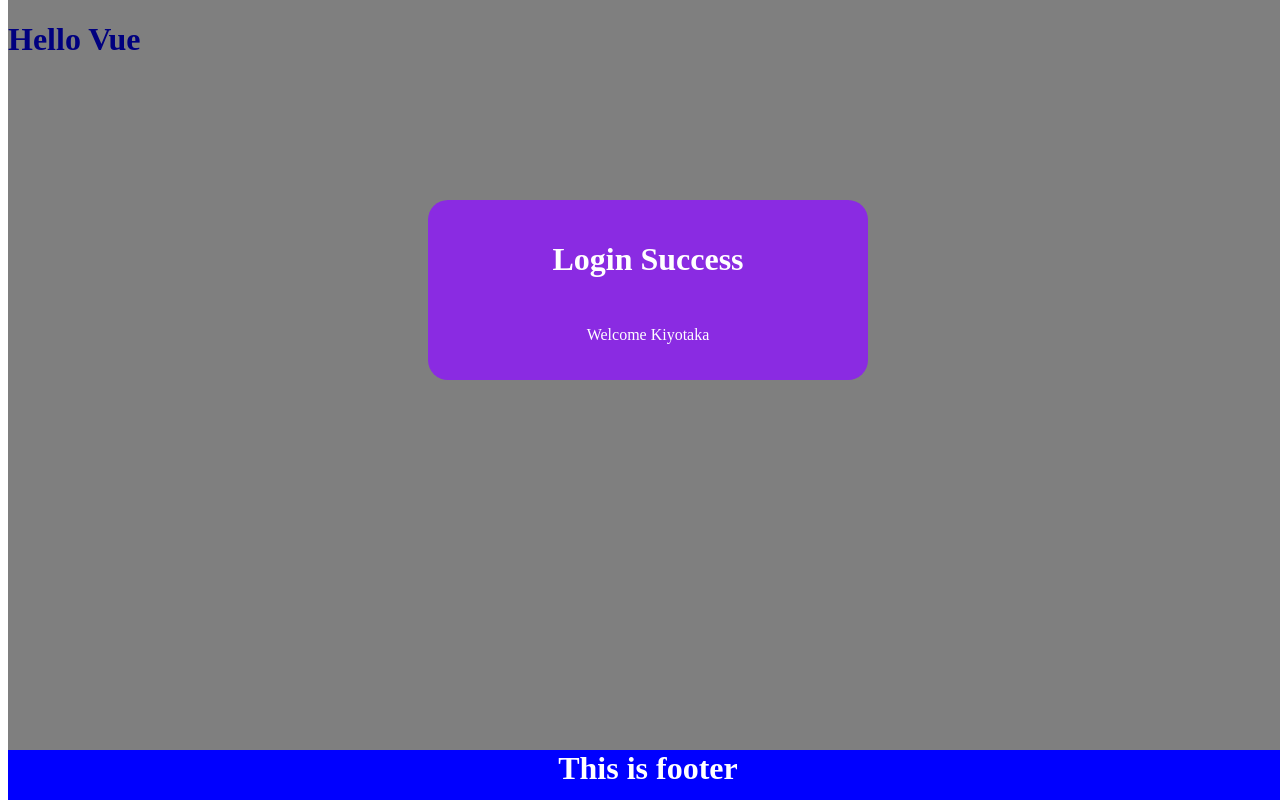
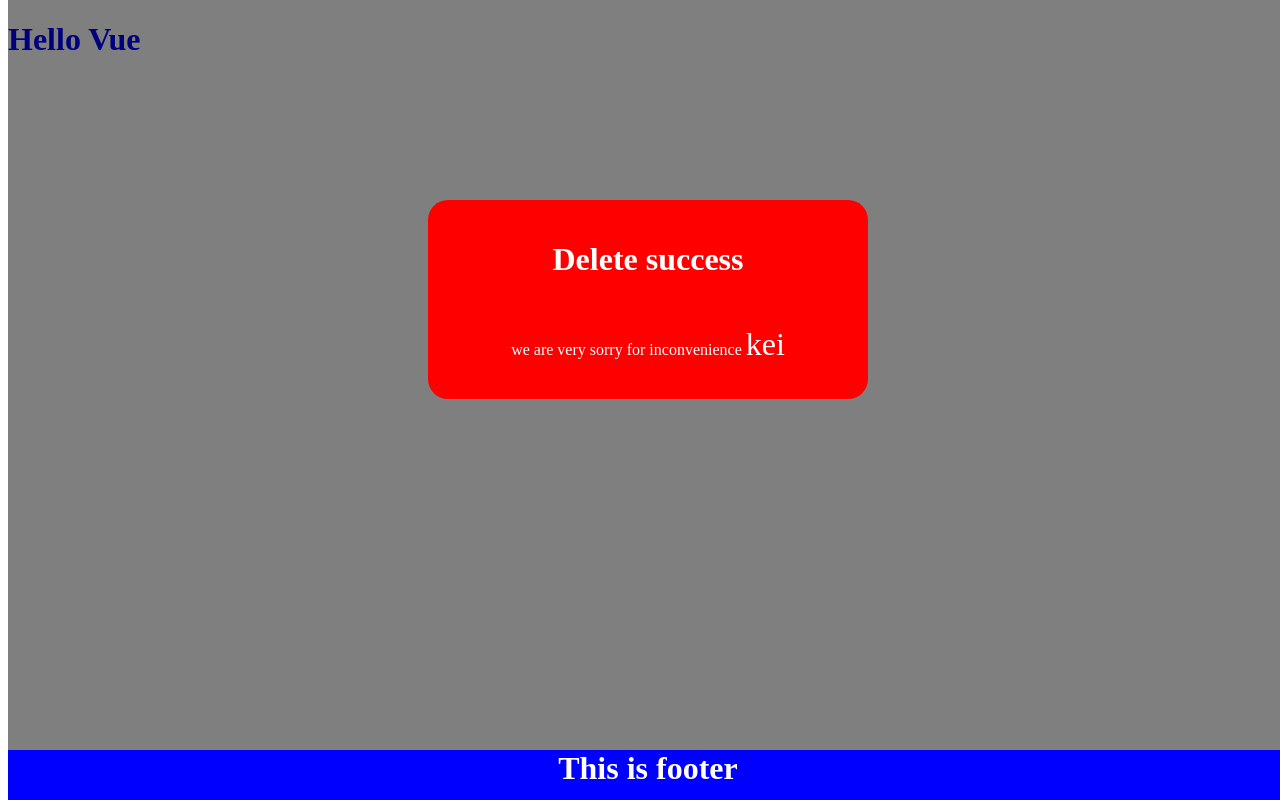
Before and after one commit to yuu1994/vue-app, a Vue app: page / in a window 1280 px wide. Built offline with nearby package versions, Linux system fonts and the light colour scheme.

Commit message:
commit 3

```diff
--- a/src/App.vue
+++ b/src/App.vue
@@ -1,6 +1,6 @@
 <template>
   <h1>Hello Vue</h1>
-  <ModalContent header="Login Success" content="Welcome" username="Kiyotaka" theme="success" />
+  <ModalContent :header="header" :content="content" :username="username" :theme="theme" />
   <FooterContent/>
 </template>
 
@@ -8,6 +8,14 @@
 import ModalContent from "./components/ModalContent.vue";
 import FooterContent from "./components/FooterContent.vue"
 export default {
+    data(){
+      return {
+        header : "Delete success",
+        content : "we are very sorry for inconvenience",
+        username : "kei",
+        theme : "delete"
+      }
+    },
   components: {
     ModalContent , FooterContent
   },
--- a/src/components/ModalContent.vue
+++ b/src/components/ModalContent.vue
@@ -1,6 +1,6 @@
 <template>
   <div class="backdrop">
-    <div class="modal" :class="{success:theme=='success'}">
+    <div class="modal" :class="{delete:theme=='delete'}">
         <h1>{{ header }}</h1>
         <p>{{ content }} <span>{{ username }}</span></p>
     </div>
@@ -35,7 +35,15 @@ export default {
       margin-bottom: 3rem;
     }
     .success {
-      background-color: blueviolet;
+      background-color: green;
       color: white;
     }
+    .delete {
+      background-color: red;
+      color: white;
+    }
+
+    span {
+      font-size: 2rem;
+    }
 </style>
```
Also changed, not shown: 1 other file (tests, documents, lock files or other folders).
